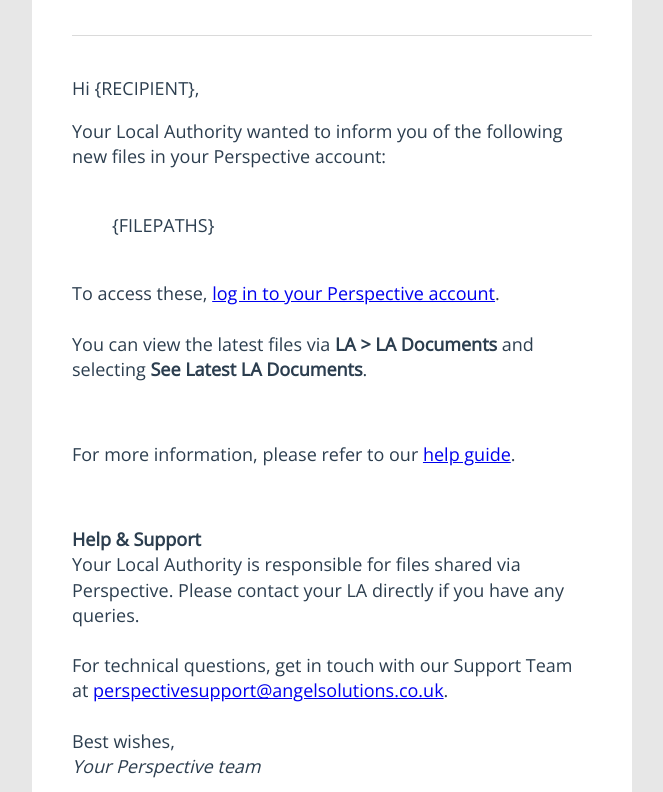
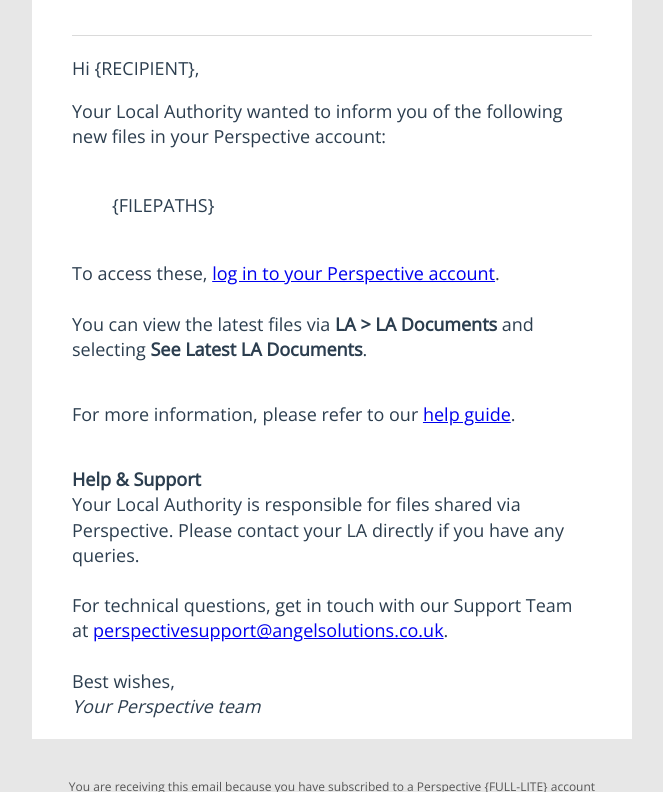
Before and after one commit to DaveOsborn/cdn, a plain HTML site: page email/premium-file-change-notify-school.html in a window 1280 px wide. Shown: the part 104-896 px from the top of the page, without its empty margins (308-971 px from the left). Drawn offline with nearby package versions, Linux system fonts and the light colour scheme.

Commit message:
Spacing fixf

```diff
--- a/email/premium-file-change-notify-school.html
+++ b/email/premium-file-change-notify-school.html
@@ -88,7 +88,7 @@
           <td bgcolor="#ffffff">
             <table role="presentation" cellspacing="0" cellpadding="0" border="0" width="100%">
               <tr>
-                <td style="padding: 40px; font-family: 'Open Sans',Arial,Helvetica,sans-serif; font-size: 18px; line-height: 140%; color: #2c3e4f;">
+                <td style="padding: 20px 40px; font-family: 'Open Sans',Arial,Helvetica,sans-serif; font-size: 18px; line-height: 140%; color: #2c3e4f;">
                   <p style="margin: 0 0 18px 0;">Hi {RECIPIENT},</p>
                   Your Local Authority wanted to inform you of the following new files in your Perspective account:
                   <br><br>
@@ -108,7 +108,7 @@
               </tr>
 
               <tr>
-                <td style="padding: 40px; font-family: 'Open Sans',Arial,Helvetica,sans-serif; font-size: 18px; line-height: 140%; color: #2c3e4f;">
+                <td style="padding: 20px 40px; font-family: 'Open Sans',Arial,Helvetica,sans-serif; font-size: 18px; line-height: 140%; color: #2c3e4f;">
                   <strong>Help & Support</strong><br>
                   Your Local Authority is responsible for files shared via Perspective. Please contact your LA directly if you have any queries.<br><br>
                   For technical questions, get in touch with our Support Team at <a href="mailto:perspectivesupport@angelsolutions.co.uk">perspectivesupport@angelsolutions.co.uk</a>.<br><br>
```
